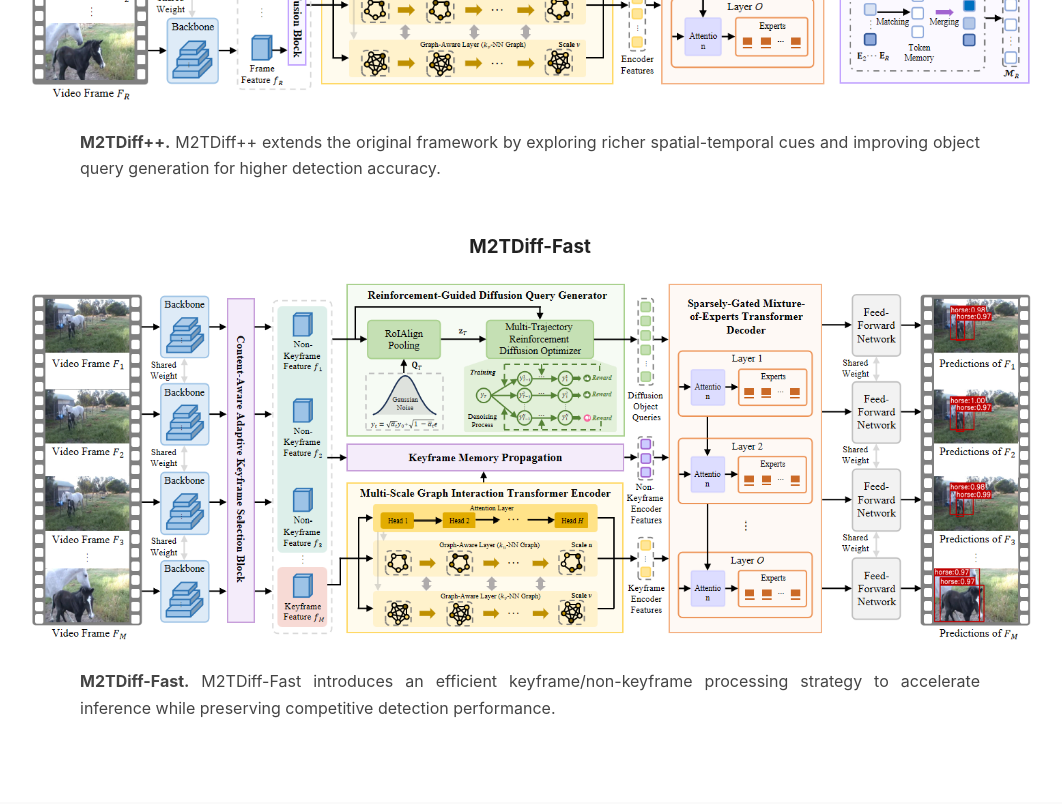
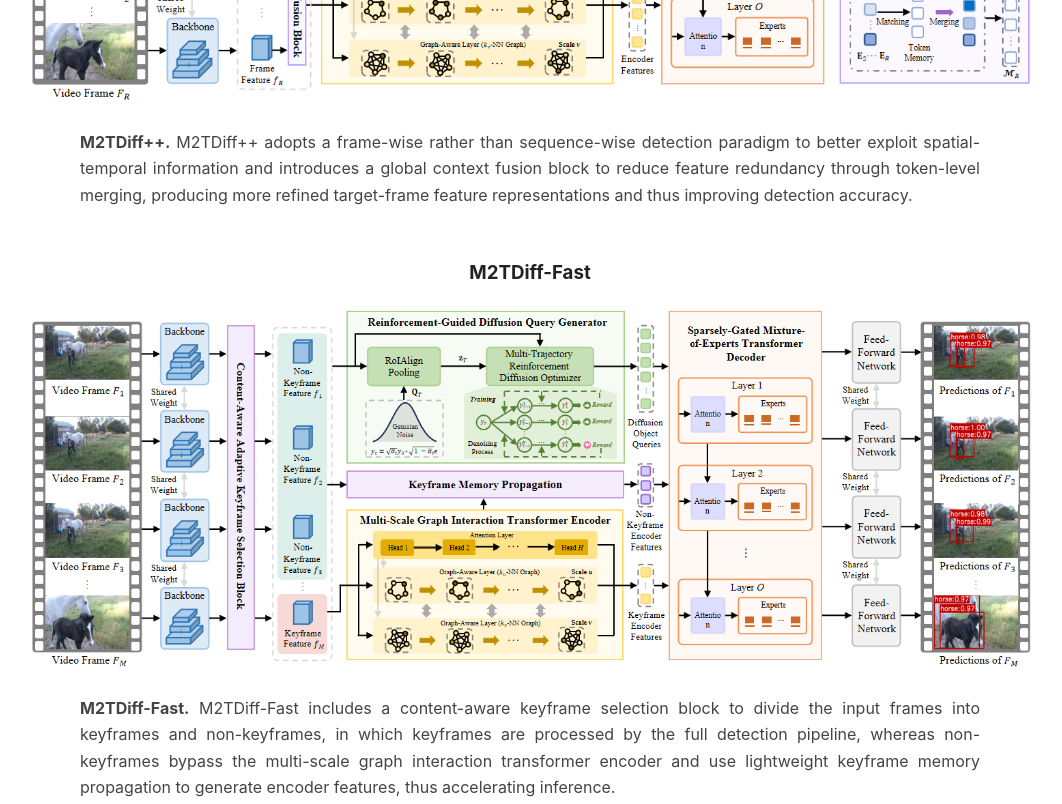
Before and after one commit to gold-research/M2TDiff, a plain HTML site: page index.html in a window 1280 px wide. Shown: the part 3660-4464 px from the top of the page, without its empty margins (110-1172 px from the left). Drawn offline with Linux system fonts and the light colour scheme.

Commit message:
Update index.html

```diff
--- a/index.html
+++ b/index.html
@@ -874,9 +874,9 @@ color:#29458F;
 
             <p>
                 <strong>M2TDiff++.</strong>
-                M2TDiff++ extends the original framework by exploring
-                richer spatial-temporal cues and improving object query
-                generation for higher detection accuracy.
+                 M2TDiff++ adopts a frame-wise rather than sequence-wise detection
+paradigm to better exploit spatial-temporal information and introduces a global context fusion block to reduce feature redundancy through token-level merging,
+producing more refined target-frame feature representations and thus improving detection accuracy.
             </p>
 
         </div>
@@ -903,9 +903,10 @@ color:#29458F;
 
             <p>
                 <strong>M2TDiff-Fast.</strong>
-                M2TDiff-Fast introduces an efficient keyframe/non-keyframe
-                processing strategy to accelerate inference while preserving
-                competitive detection performance.
+                M2TDiff-Fast includes a content-aware keyframe selection block to
+divide the input frames into keyframes and non-keyframes, in which keyframes are processed by the full detection pipeline, whereas non-keyframes bypass the
+multi-scale graph interaction transformer encoder and use lightweight keyframe memory propagation to generate encoder features, thus accelerating inference.
+
             </p>
 
         </div>
```
